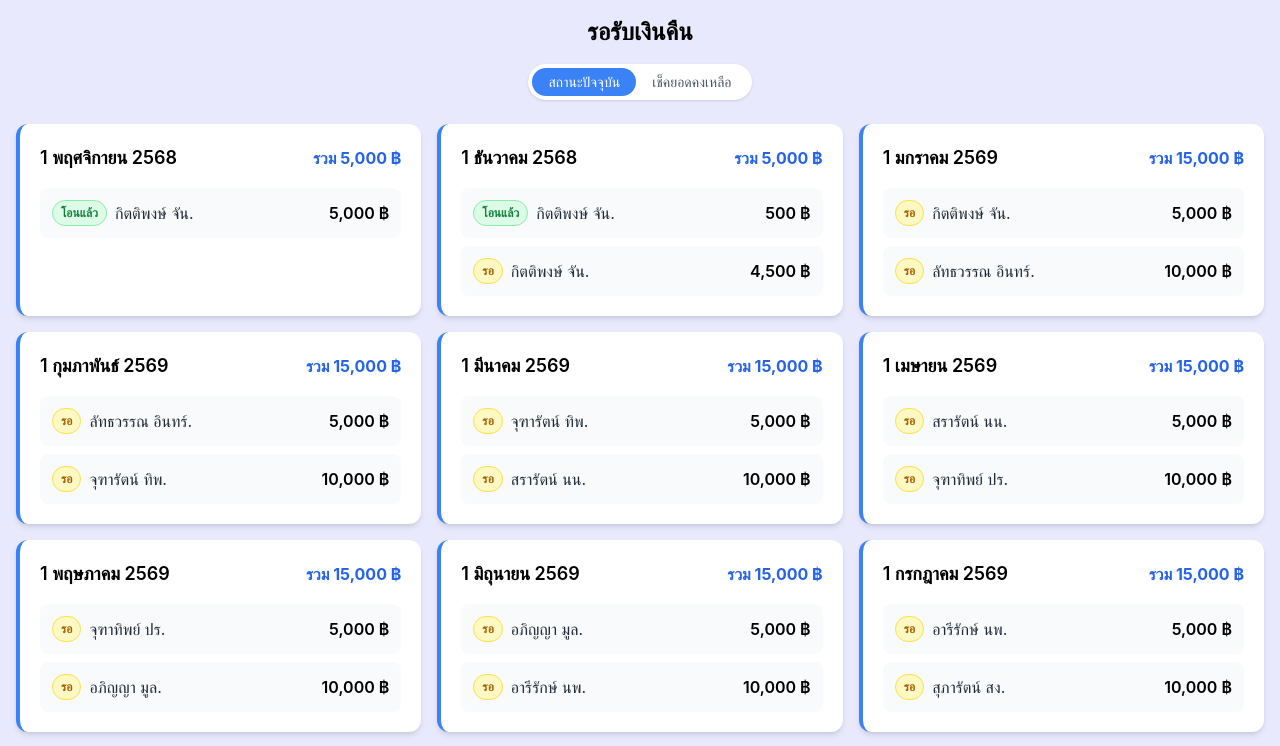
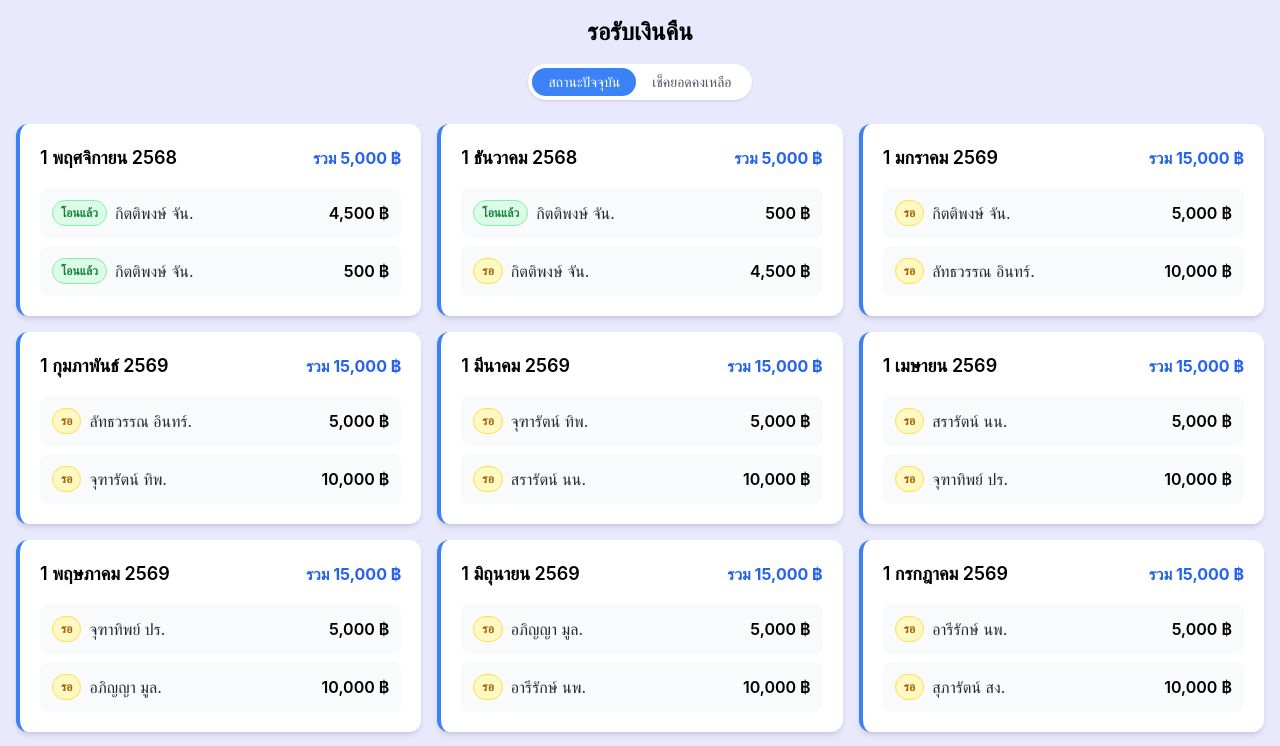
Before and after one commit to KittiArm/ktmyshop, a React (Vite) app: page / in a window 1280 px wide. Shown: the top 746 px of the page. Built offline with nearby package versions, Linux system fonts and the light colour scheme.

Commit message:
Update record amounts for กิตติพงษ์ จัน.

```diff
--- a/src/App.jsx
+++ b/src/App.jsx
@@ -5,7 +5,8 @@ const data = [
     date: "1 พฤศจิกายน 2568",
     total: 5000,
     records: [
-      { name: "กิตติพงษ์ จัน.", amount: 5000, status: "โอนแล้ว" },
+      { name: "กิตติพงษ์ จัน.", amount: 4500, status: "โอนแล้ว" },
+      { name: "กิตติพงษ์ จัน.", amount: 500, status: "โอนแล้ว" },
     ],
   },
   {
```
